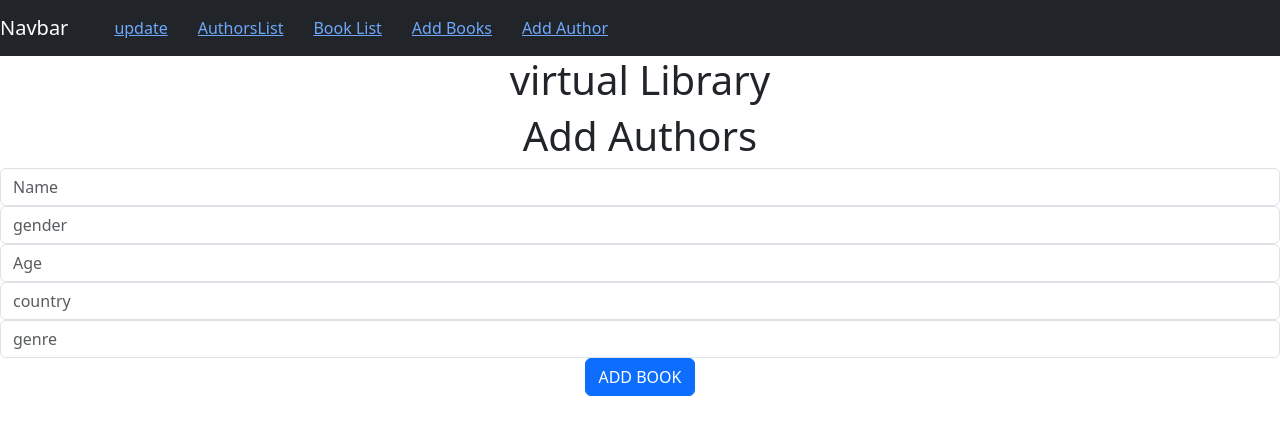
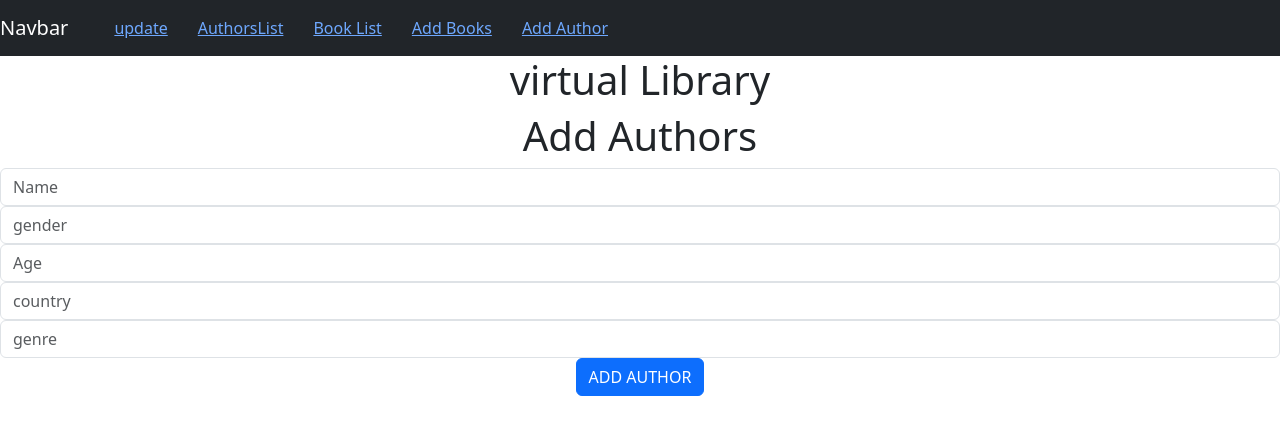
Before and after one commit to mwihoti/Virtual-Library, a React (Create React App) app in the folder virtual-lib_dashboard/: page /authors in a window 1280 px wide. Shown: the top 434 px of the page. Built offline with nearby package versions, Linux system fonts and the light colour scheme.

Commit message:
Buton labeling

```diff
--- a/virtual-lib_dashboard/src/AddAuthor.js
+++ b/virtual-lib_dashboard/src/AddAuthor.js
@@ -41,7 +41,7 @@ function AddAuthor() {
         <input type="text" onChange={(e) => setGenre(e.target.value)} className="form-control" placeholder='genre'/>
 
         </div>
-        <button className='btn btn-primary' onClick={AddAuthors}>ADD BOOK</button>
+        <button className='btn btn-primary' onClick={AddAuthors}>ADD AUTHOR</button>
 
 
 
--- a/virtual-lib_dashboard/src/AuthorList.js
+++ b/virtual-lib_dashboard/src/AuthorList.js
@@ -23,7 +23,7 @@ function AuthorList() {
 
   return (
     <div>
-        <h1>BookList</h1>
+        <h1>Author List</h1>
 
         <div>
         <Table>
--- a/virtual-lib_dashboard/src/BookAdd.js
+++ b/virtual-lib_dashboard/src/BookAdd.js
@@ -16,7 +16,7 @@ function BookAdd() {
             method: 'POST',
             body: formData
           });
-          alert("Data has been created");
+          alert("Book Data has been created");
         formData.append('name', name);
           console.warn("Book Result", response)
 
```
